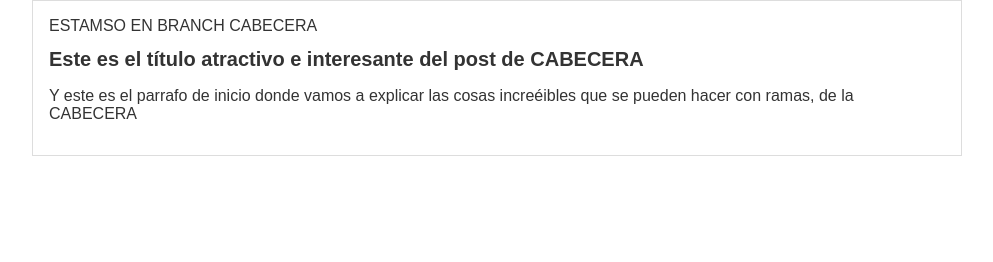
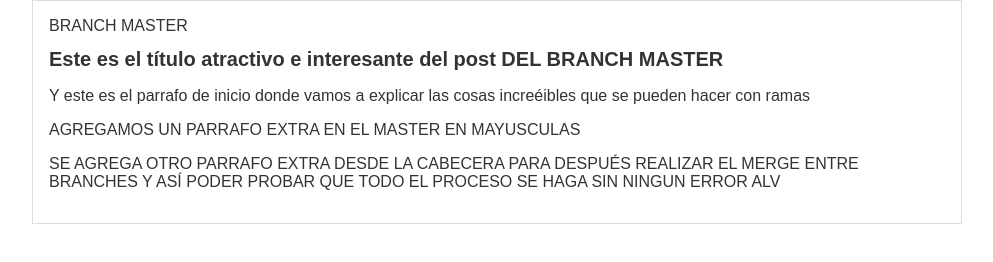
Before and after one commit to cevm22/hyperblog, a plain HTML site: page blogpost.html in a window 1280 px wide. Shown: the whole page, without its empty margins (143-1136 px from the left). Drawn offline with Linux system fonts and the light colour scheme.

Commit message:
se corrige error para que solo se haga merge de un parrafo extra de la cabecera al master

```diff
--- a/blogpost.html
+++ b/blogpost.html
@@ -5,12 +5,13 @@
     <body>
         <div id="container">
             <div id="cabecera">
-                ESTAMSO EN BRANCH CABECERA
+                BRANCH MASTER
             </div>
             <div id="post">
-                <h1>Este es el título atractivo e interesante del post de CABECERA</h1>
-                <p>Y este es el parrafo de inicio donde vamos a explicar las cosas increéibles que se pueden hacer con ramas, de la CABECERA</p>
-
+                <h1>Este es el título atractivo e interesante del post DEL BRANCH MASTER</h1>
+                <p>Y este es el parrafo de inicio donde vamos a explicar las cosas increéibles que se pueden hacer con ramas</p>
+                    <p> AGREGAMOS UN PARRAFO EXTRA EN EL MASTER EN MAYUSCULAS</p>
+                    <p> SE AGREGA OTRO PARRAFO EXTRA DESDE LA CABECERA PARA DESPUÉS REALIZAR EL MERGE ENTRE BRANCHES Y ASÍ PODER PROBAR QUE TODO EL PROCESO SE HAGA SIN NINGUN ERROR ALV</p>
             </div>
         </div>
 
```
